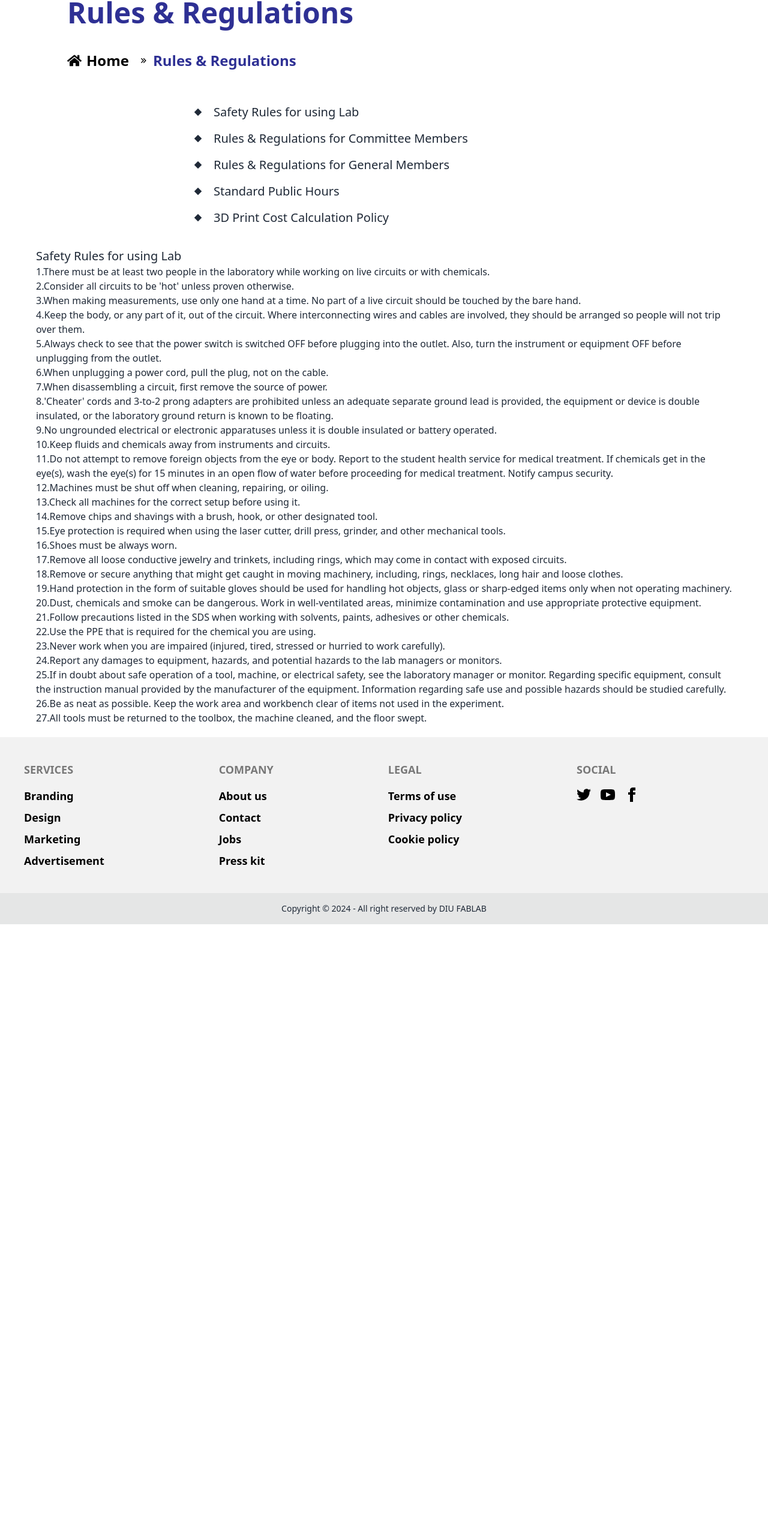
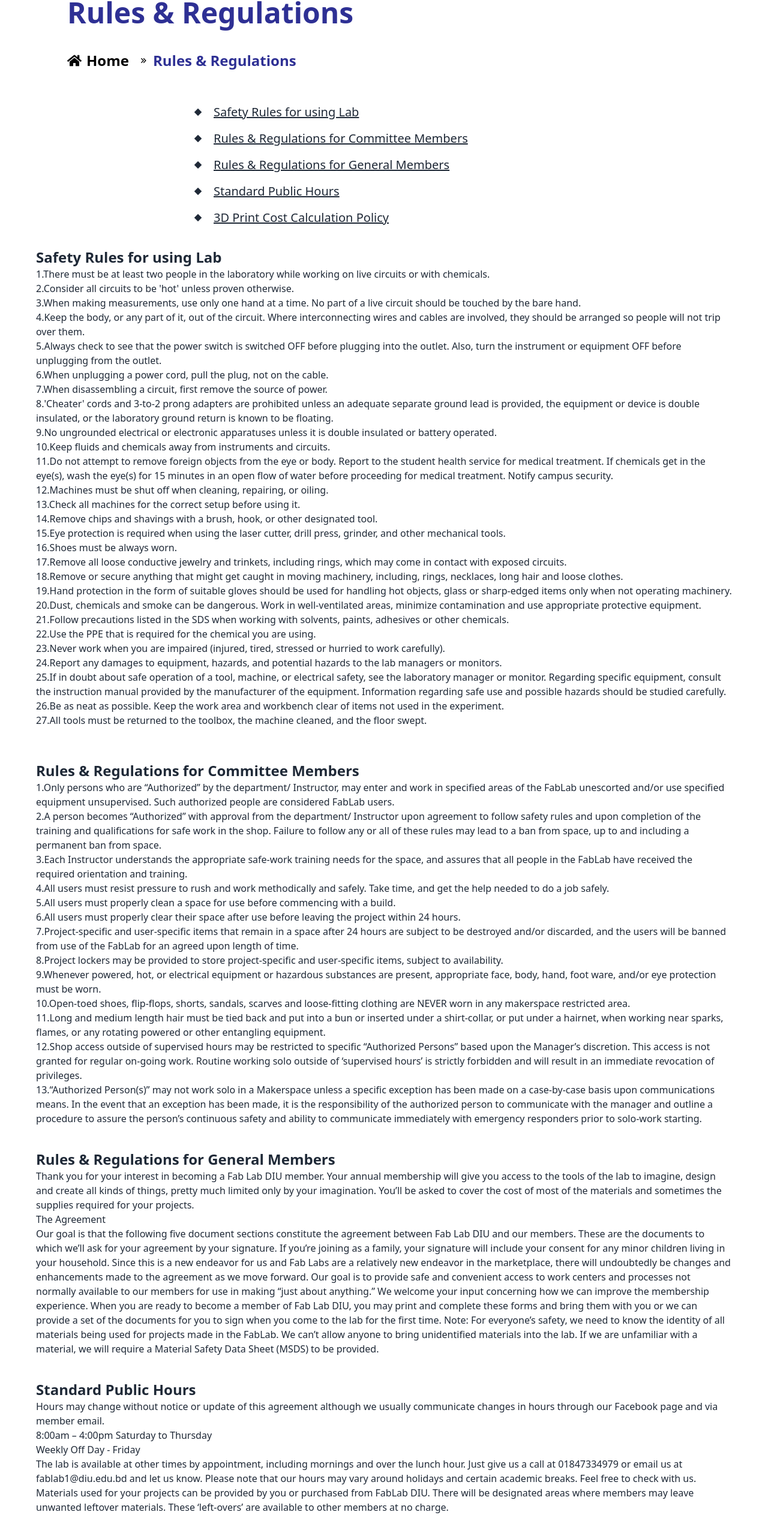
Before and after one commit to Tabrid/Fab-Lab-V2, a React (Vite) app in the folder Client/: page /rules in a window 1280 px wide. Shown: the part 219-2785 px from the top of the page at 60% size. Before the commit the page ends 1760 px from the top, so only its background shows below. Built offline with nearby package versions, Linux system fonts and the light colour scheme; no server answers.

Commit message:
addededdddd

```diff
--- a/Client/src/Component/Navbar/Navbar.jsx
+++ b/Client/src/Component/Navbar/Navbar.jsx
@@ -59,10 +59,10 @@ const Navbar = () => {
                                 <FaCaretDown className="transition-all duration-200 group-hover:rotate-180" />
                             </span>
                         </a>
-                        <div className="absolute mt-10 hover:bg-white  hidden w-72 rounded-md h-20  p-2 text-black group-hover:block ">
+                        <div className="absolute mt-10 hover:bg-white  hidden  rounded-md h-20  p-2 text-black group-hover:block ">
                             <ul className=" bg-white w-72  -ml-2">
                                 <Link to='/people/Advisory-Panel'><li className="text-base font-semibold hover:bg-base-100 hover:ml-2"><a>Advisory Panel</a></li></Link>
-                                <Link to='/people/Management-Committee'><li className="text-base font-semibold hover:bg-base-100 hover:ml-2"><a>Management Committee</a></li></Link>
+                                <Link to='/people/Management-Committee'><li className="text-base font-semibold hover:bg-base-100 hover:ml-2"><a>Managory panel</a></li></Link>
                                 <Link to='/people/Researchers'><li className="text-base font-semibold hover:bg-base-100 hover:ml-2"><a>Researcher & Innovation</a></li></Link>
                                 <Link to='/people/Student-Team'><li className="text-base font-semibold hover:bg-base-100 hover:ml-2"><a>Student Team</a></li></Link>
                             </ul>
@@ -110,10 +110,10 @@ const Navbar = () => {
                                 <FaCaretDown className="transition-all duration-200 group-hover:rotate-180" />
                             </span>
                         </a>
-                        <div className="absolute mt-10 hover:bg-white  hidden w-52 rounded-md h-20  p-2 text-black group-hover:block ">
-                            <ul className=" bg-white w-52  -ml-2">
-                                <Link to='/research/published'><li className="text-base font-semibold hover:bg-base-100 hover:ml-2"><a>Published</a></li></Link>
-                                <Link to='/research/ongoing'><li className="text-base font-semibold hover:bg-base-100 hover:ml-2"><a>Ongoing</a></li></Link>
+                        <div className="absolute mt-10 hover:bg-white  hidden  rounded-md h-20  p-2 text-black group-hover:block ">
+                            <ul className=" bg-white w-72  -ml-2">
+                                <Link to='/research/published'><li className="text-base font-semibold hover:bg-base-100 hover:ml-2"><a>Published Research Paper</a></li></Link>
+                                <Link to='/research/ongoing'><li className="text-base font-semibold hover:bg-base-100 hover:ml-2"><a>Ongoing Research Paper</a></li></Link>
                             </ul>
                         </div>
                     </li>
@@ -128,8 +128,8 @@ const Navbar = () => {
                         </a>
                         <div className="absolute mt-10 hover:bg-white hidden w-52 rounded-md h-20  p-2 text-black group-hover:block ">
                             <ul className=" bg-white w-52  -ml-2">
-                                <Link to='/events/complete'><li className="text-base font-semibold hover:bg-base-100 hover:ml-2"><a>Complete</a></li></Link>
-                                <Link to='/events/upcoming'><li className="text-base font-semibold hover:bg-base-100 hover:ml-2"><a>Upcoming</a></li></Link>
+                                <Link to='/events/complete'><li className="text-base font-semibold hover:bg-base-100 hover:ml-2"><a>Completed Events</a></li></Link>
+                                <Link to='/events/upcoming'><li className="text-base font-semibold hover:bg-base-100 hover:ml-2"><a>Upcoming Events</a></li></Link>
                             </ul>
                         </div>
                     </li>
--- a/Client/src/Pages/Rules/Rules.jsx
+++ b/Client/src/Pages/Rules/Rules.jsx
@@ -22,7 +22,7 @@ const Rules = () => {
     }
   };
 
-  const guidelines = [
+  const guidelines1 = [
     "There must be at least two people in the laboratory while working on live circuits or with chemicals.",
     "Consider all circuits to be 'hot' unless proven otherwise.",
     "When making measurements, use only one hand at a time. No part of a live circuit should be touched by the bare hand.",
@@ -51,6 +51,22 @@ const Rules = () => {
     "Be as neat as possible. Keep the work area and workbench clear of items not used in the experiment.",
     "All tools must be returned to the toolbox, the machine cleaned, and the floor swept."
   ];
+  const guidelines2 = [
+    "Only persons who are “Authorized” by the department/ Instructor, may enter and work in specified areas of the FabLab unescorted and/or use specified equipment unsupervised. Such authorized people are considered FabLab users.",
+    "A person becomes “Authorized” with approval from the department/ Instructor upon agreement to follow safety rules and upon completion of the training and qualifications for safe work in the shop. Failure to follow any or all of these rules may lead to a ban from space, up to and including a permanent ban from space.",
+    "Each Instructor understands the appropriate safe-work training needs for the space, and assures that all people in the FabLab have received the required orientation and training.",
+    "All users must resist pressure to rush and work methodically and safely. Take time, and get the help needed to do a job safely.",
+    "All users must properly clean a space for use before commencing with a build.",
+    "All users must properly clear their space after use before leaving the project within 24 hours.",
+    "Project-specific and user-specific items that remain in a space after 24 hours are subject to be destroyed and/or discarded, and the users will be banned from use of the FabLab for an agreed upon length of time.",
+    "Project lockers may be provided to store project-specific and user-specific items, subject to availability.",
+    "Whenever powered, hot, or electrical equipment or hazardous substances are present, appropriate face, body, hand, foot ware, and/or eye protection must be worn.",
+    "Open-toed shoes, flip-flops, shorts, sandals, scarves and loose-fitting clothing are NEVER worn in any makerspace restricted area.",
+    "Long and medium length hair must be tied back and put into a bun or inserted under a shirt-collar, or put under a hairnet, when working near sparks, flames, or any rotating powered or other entangling equipment.",
+    "Shop access outside of supervised hours may be restricted to specific “Authorized Persons” based upon the Manager’s discretion. This access is not granted for regular on-going work. Routine working solo outside of ‘supervised hours’ is strictly forbidden and will result in an immediate revocation of privileges.",
+    "“Authorized Person(s)” may not work solo in a Makerspace unless a specific exception has been made on a case-by-case basis upon communications means. In the event that an exception has been made, it is the responsibility of the authorized person to communicate with the manager and outline a procedure to assure the person’s continuous safety and ability to communicate immediately with emergency responders prior to solo-work starting."
+];
+
   return (
     <div>
       <Location {...Data} />
@@ -58,23 +74,63 @@ const Rules = () => {
       <div>
         <div className='w-full flex justify-center'>
           <div className='w-1/2 '>
-          <a onClick={() => scrollToSection('first')} className='text-xl flex items-center gap-4 cursor-pointer'><VscDebugBreakpointLog />Safety Rules for using Lab</a>
-            <h1 className='text-xl flex items-center gap-4 mt-4'><VscDebugBreakpointLog />Rules & Regulations for Committee Members</h1>
-            <h1 className='text-xl flex items-center gap-4 mt-4'><VscDebugBreakpointLog />Rules & Regulations for General Members</h1>
-            <h1 className='text-xl flex items-center gap-4 mt-4'><VscDebugBreakpointLog />Standard Public Hours</h1>
-            <h1 className='text-xl flex items-center gap-4 mt-4'><VscDebugBreakpointLog />3D Print Cost Calculation Policy</h1>
+          <a onClick={() => scrollToSection('first')} className='text-xl flex items-center gap-4 underline hover:text-blue-500 cursor-pointer '><VscDebugBreakpointLog />Safety Rules for using Lab</a>
+            <a onClick={()=> scrollToSection("second")} className='text-xl flex items-center gap-4  underline hover:text-blue-500 mt-4'><VscDebugBreakpointLog />Rules & Regulations for Committee Members</a>
+            <a onClick={()=> scrollToSection("third")} className='text-xl flex items-center gap-4 underline hover:text-blue-500 mt-4'><VscDebugBreakpointLog />Rules & Regulations for General Members</a>
+            <a onClick={()=> scrollToSection("fourth")} className='text-xl flex items-center gap-4 underline hover:text-blue-500 mt-4'><VscDebugBreakpointLog />Standard Public Hours</a>
+            <a onClick={()=> scrollToSection("five")} className='text-xl flex items-center gap-4 underline hover:text-blue-500 mt-4'><VscDebugBreakpointLog />3D Print Cost Calculation Policy</a>
 
           </div>
         </div>
         <div>
           <div className='mx-10 p-5' id='first'>
-            <h1 className='text-xl flex items-center gap-4 mt-4'>Safety Rules for using Lab</h1>
+            <h1 className='text-2xl font-semibold  flex items-center gap-4 mt-4'>Safety Rules for using Lab</h1>
             <ul>
-              {guidelines.map((guideline, index) => (
+              {guidelines1.map((guideline, index) => (
                 <li className='flex items-center gap-2' key={index}>{index+1}.{guideline}</li>
               ))}
             </ul>
           </div>
+        </div>
+        <div>
+          <div className='mx-10 p-5' id='second'>
+            <h1 className='text-2xl font-semibold flex items-center gap-4 mt-4'>Rules & Regulations for Committee Members</h1>
+            <ul>
+              {guidelines2.map((guideline, index) => (
+                <li className='flex items-center gap-2' key={index}>{index+1}.{guideline}</li>
+              ))}
+            </ul>
+          </div>
+        </div>
+        <div  className='mx-10 p-5' id='third'>
+          <h1 className='text-2xl font-semibold'>Rules & Regulations for General Members</h1>
+          <p>Thank you for your interest in becoming a Fab Lab DIU member. Your annual membership will give you access to the tools of the lab to imagine, design and create all kinds of things, pretty much limited only by your imagination. You’ll be asked to cover the cost of most of the materials and sometimes the supplies required for your projects.</p>
+          <h1>The Agreement</h1>
+          <p>Our goal is that the following five document sections constitute the agreement between Fab Lab DIU and our members. These are the documents to which we’ll ask for your agreement by your signature. If you’re joining as a family, your signature will include your consent for any minor children living in your household. Since this is a new endeavor for us and Fab Labs are a relatively new endeavor in the marketplace, there will undoubtedly be changes and enhancements made to the agreement as we move forward. Our goal is to provide safe and convenient access to work centers and processes not normally available to our members for use in making “just about anything.” We welcome your input concerning how we can improve the membership experience. When you are ready to become a member of Fab Lab DIU, you may print and complete these forms and bring them with you or we can provide a set of the documents for you to sign when you come to the lab for the first time.
+
+Note: For everyone’s safety, we need to know the identity of all materials being used for projects made in the FabLab. We can’t allow anyone to bring unidentified materials into the lab. If we are unfamiliar with a material, we will require a Material Safety Data Sheet (MSDS) to be provided.</p>
+        </div>
+        <div className='mx-10 p-5' id='fourth'>
+          <h1 className='text-2xl font-semibold'>Standard Public Hours</h1>
+          <p>Hours may change without notice or update of this agreement although we usually communicate changes in hours through our Facebook page and via member email.<br/><span className='mt-3'>8:00am – 4:00pm Saturday to Thursday</span><br/>
+
+Weekly Off Day - Friday
+<br/>
+The lab is available at other times by appointment, including mornings and over the lunch hour. Just give us a call at 01847334979 or email us at fablab1@diu.edu.bd and let us know. Please note that our hours may vary around holidays and certain academic breaks. Feel free to check with us.<br/>
+
+Materials used for your projects can be provided by you or purchased from FabLab DIU. There will be designated areas where members may leave unwanted leftover materials. These ‘left-overs’ are available to other members at no charge.</p>
+        </div>
+        <div className='mx-10 p-5' id='five'>
+          <h1 className='text-2xl font-semibold'>3D Print Cost Calculation Policy</h1>
+          <p>The total cost of a 3D printing job into two parts: material cost, corresponding directly to the material that will be used, and labor cost, associated with the time of printing. Additionally, we can add a markup to ensure we're getting at least some profit on each item we print.We calculate the material cost according to the following formula:</p>
+          <p>
+          Material cost = ρ * π * (d/2)² * L * price
+          </p>
+          <p>Once we know the material cost, it's time to find out what is the labor cost:</p>
+          <p>Labor cost = time * hourly rate</p>
+          <p>At the end of calculations, we add the markup for the profit:</p>
+          <p>Final price = (material cost + labor cost) * (100% + markup)</p>
+          <p>We consider the markup only 10%</p>
         </div>
       </div>
     </div>
```
